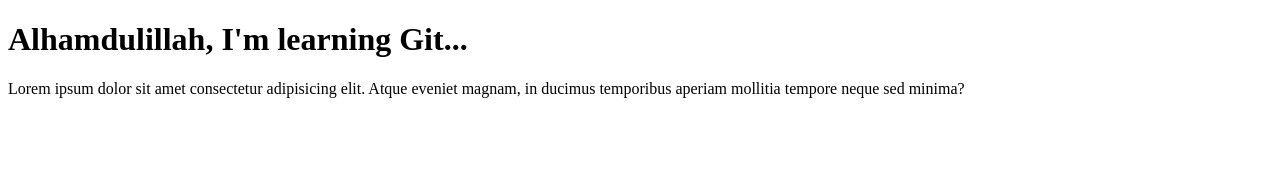
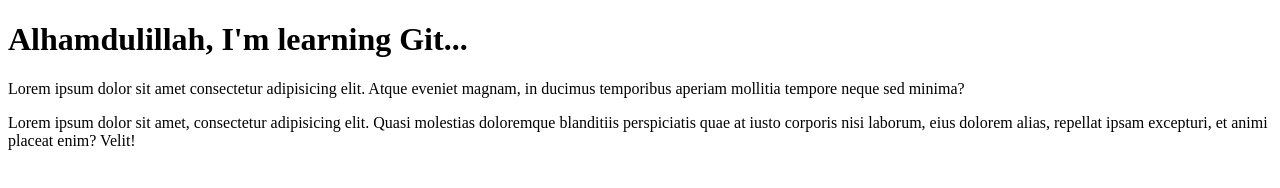
Before and after one commit to Rakib-Ahmed01/git-tutorial, a plain HTML site: page index.html in a window 1280 px wide. Drawn offline with Linux system fonts and the light colour scheme.

Commit message:
Added a paragraph on Branch one

```diff
--- a/index.html
+++ b/index.html
@@ -12,5 +12,11 @@
       Lorem ipsum dolor sit amet consectetur adipisicing elit. Atque eveniet
       magnam, in ducimus temporibus aperiam mollitia tempore neque sed minima?
     </p>
+    <p>
+      Lorem ipsum dolor sit amet, consectetur adipisicing elit. Quasi molestias
+      doloremque blanditiis perspiciatis quae at iusto corporis nisi laborum,
+      eius dolorem alias, repellat ipsam excepturi, et animi placeat enim?
+      Velit!
+    </p>
   </body>
 </html>
```
